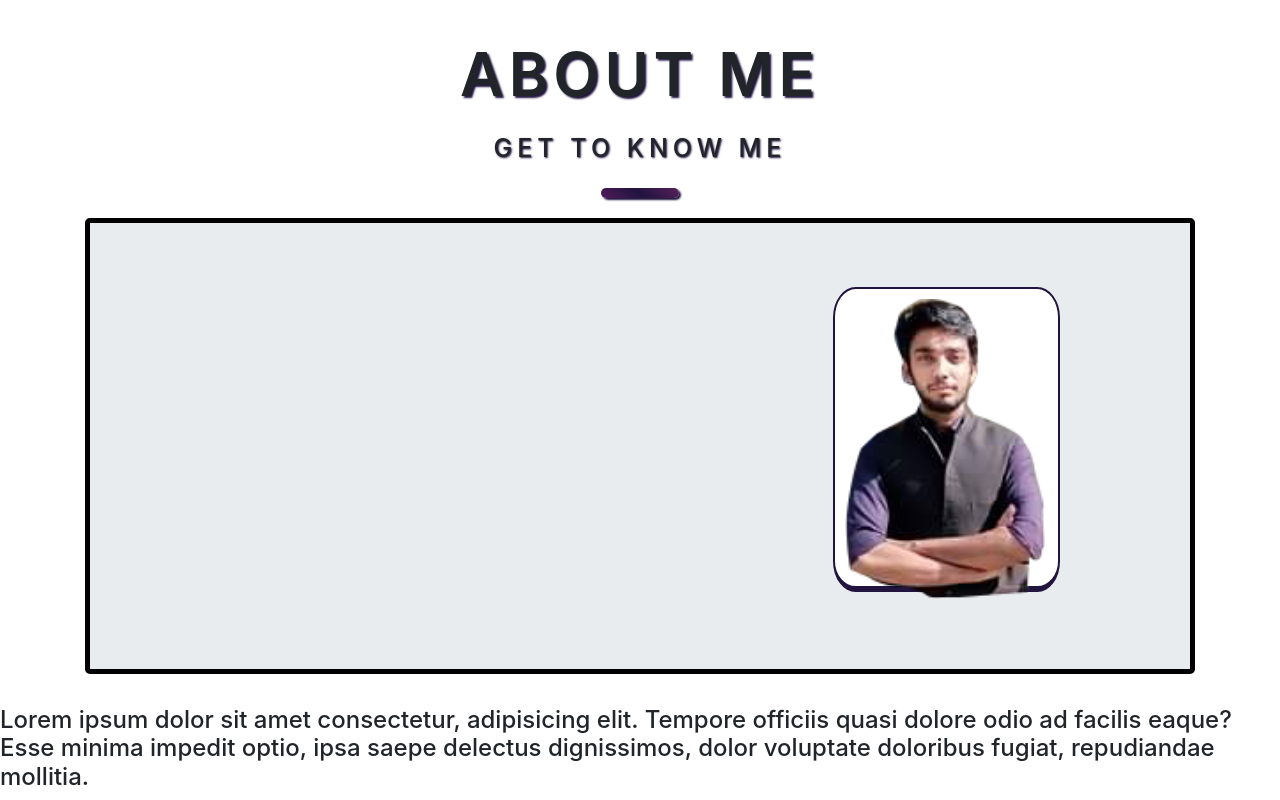
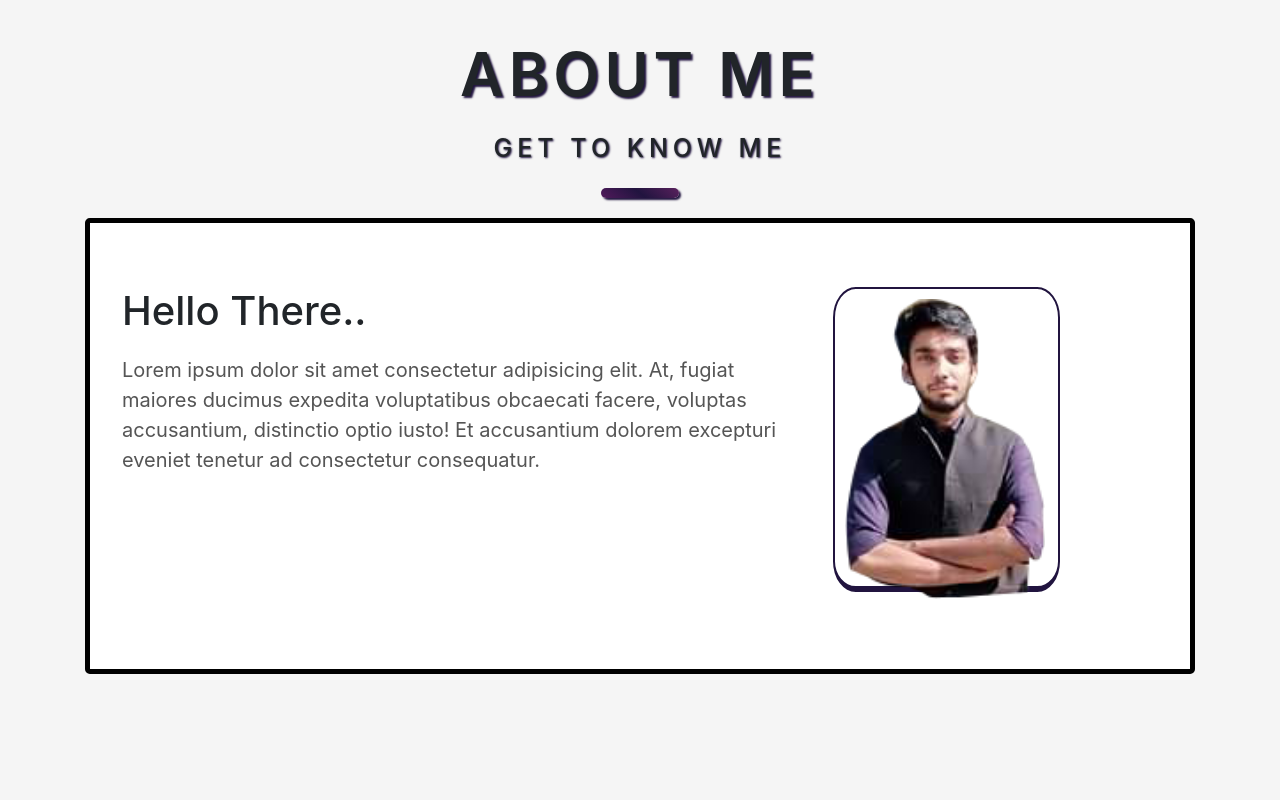
Before and after one commit to Nabeel529886/portfolio, a plain HTML site: page main.html in a window 1280 px wide. Shown: the part 932-1732 px from the top of the page. After the commit the page ends 1638 px from the top, so only its background shows below. Drawn offline with nearby package versions, Linux system fonts and the light colour scheme.

Commit message:
changes made

```diff
--- a/main.html
+++ b/main.html
@@ -59,7 +59,8 @@
             <div class="jumbotron about-details">
                 <div class="row">
                     <div class="col-md-8 about-content">
-
+                        <h1>Hello There..</h1>
+                        <p>Lorem ipsum dolor sit amet consectetur adipisicing elit. At, fugiat maiores ducimus expedita voluptatibus obcaecati facere, voluptas accusantium, distinctio optio iusto! Et accusantium dolorem excepturi eveniet tenetur ad consectetur consequatur.</p>
                     </div>
                     <div class="col-md-4 about-img">
                         <div class="img-wrap">
@@ -68,10 +69,6 @@
                     </div>
                 </div>
             </div>
-          </div>
-
-          <div>
-              <h4>Lorem ipsum dolor sit amet consectetur, adipisicing elit. Tempore officiis quasi dolore odio ad facilis eaque? Esse minima impedit optio, ipsa saepe delectus dignissimos, dolor voluptate doloribus fugiat, repudiandae mollitia.</h4>
           </div>
 
       </section>
--- a/styles/css/main.css
+++ b/styles/css/main.css
@@ -1,5 +1,6 @@
 body{
     height: 100%;
+    background-color: #f5f5f5;
 }
 .navbar{
     /* background: linear-gradient(40deg, #4B0082, #4b0092, #4b00A3) !important; */
@@ -107,9 +108,6 @@ li.active a.nav-link{
     margin-top: 70px;
 }
 
-#about .about-details{
-    border: 5px solid black;
-}
 
 #about .about-section{
     padding-bottom: 20px;
@@ -143,6 +141,21 @@ li.active a.nav-link{
     box-shadow: 2px 2px 2px #21143F;
 }
 
+
+#about .about-details{
+    border: 5px solid black;
+    background-color: white;
+}
+
+#about .about-details .about-content h1{
+    margin-bottom: 20px;
+}
+
+#about .about-details .about-content p{
+    font-size: 20px;
+    color: #555
+}
+
 #about .about-details .about-img .img-wrap{
     border: 2px solid #21143F;
     border-bottom: 6px solid #21143F;
```
